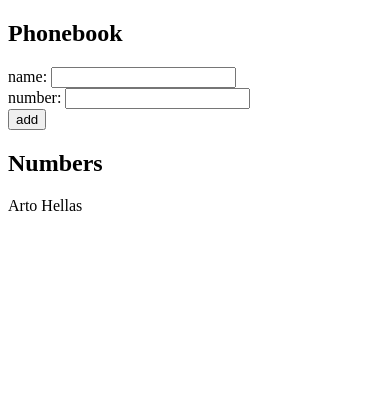
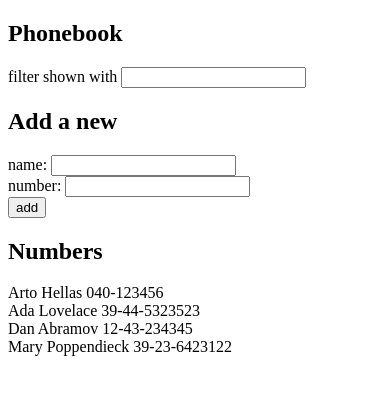
Before and after one commit to waqarakbar/fs2020, a React (Create React App) app in the folder part2/phonebook/: page / in a window 390 px wide. Shown: the top 394 px of the page. Built offline with nearby package versions, Linux system fonts and the light colour scheme.

Commit message:
2.9*: The Phonebook Step4

```diff
--- a/part2/phonebook/src/App.js
+++ b/part2/phonebook/src/App.js
@@ -3,11 +3,15 @@ import Person from './components/Person'
 
 
 const App = () => {
-  const [ persons, setPersons ] = useState([
-    { name: 'Arto Hellas' }
+  const [persons, setPersons] = useState([
+    { name: 'Arto Hellas', number: '040-123456' },
+    { name: 'Ada Lovelace', number: '39-44-5323523' },
+    { name: 'Dan Abramov', number: '12-43-234345' },
+    { name: 'Mary Poppendieck', number: '39-23-6423122' }
   ])
   const [ newName, setNewName ] = useState('')
   const [ newNumber, setNewNumber ] = useState('')
+  const [search, setSearch] = useState('')
 
 
   const handleNameChange = (e) => {
@@ -18,6 +22,11 @@ const App = () => {
   const handleNumberChange = (e) => {
     // console.log(e.target.value)
     setNewNumber(e.target.value)
+  }
+
+  const handleSearchChange = (e) => {
+    // console.log(e.target.value)
+    setSearch(e.target.value)
   }
 
   const handleSubmit = (e) => {
@@ -42,10 +51,13 @@ const App = () => {
   }
 
   // console.log(persons)
+  const filteredPersons = (search.length > 0) ? persons.filter(person => person.name.toLowerCase().includes(search.toLowerCase())) : persons
 
   return (
     <div>
       <h2>Phonebook</h2>
+      <div>filter shown with <input value={search} onChange={handleSearchChange}/></div>
+      <h2>Add a new</h2>
       <form onSubmit={handleSubmit}>
         <div>name: <input value={newName} onChange={handleNameChange}/></div>
         <div>number: <input value={newNumber} onChange={handleNumberChange}/></div>
@@ -54,7 +66,7 @@ const App = () => {
         </div>
       </form>
       <h2>Numbers</h2>
-      {persons.map((person, i) => <Person key={person.name} person={person} />)}
+      {filteredPersons.map((person, i) => <Person key={person.name} person={person} />)}
     </div>
   )
 }
```
